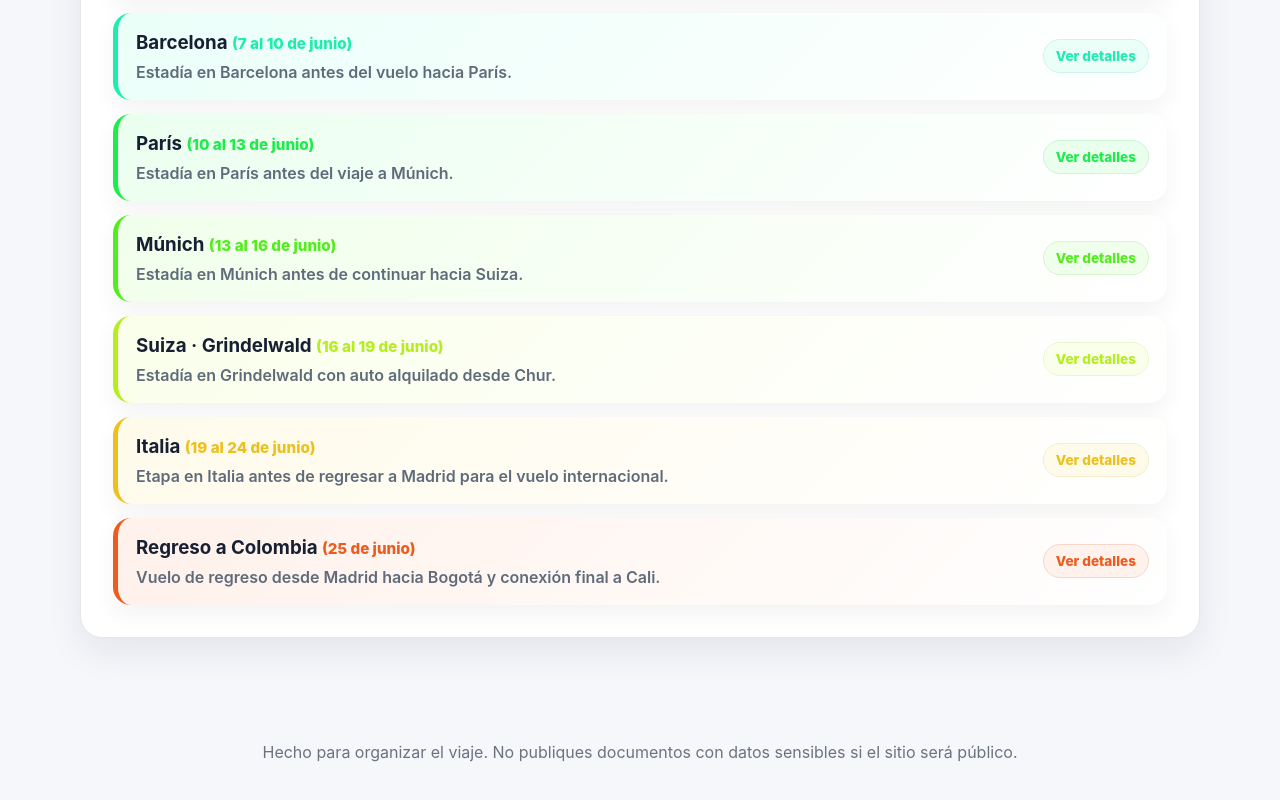
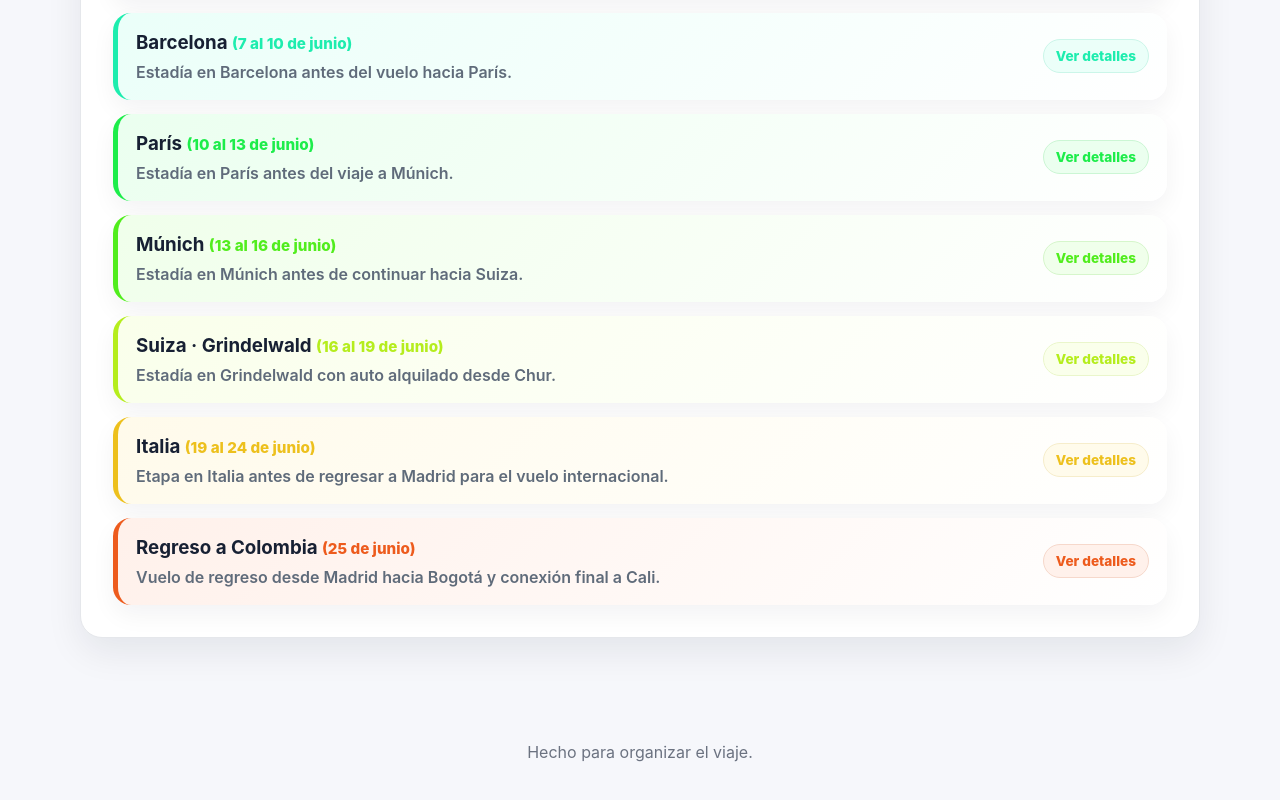
Before and after one commit to rokey789456-droid/EuroTrip, a plain HTML site: page index.html in a window 1280 px wide. Shown: the part 1149-1949 px from the top of the page. Drawn offline with Linux system fonts and the light colour scheme.

Commit message:
Update index.html

```diff
--- a/index.html
+++ b/index.html
@@ -98,7 +98,7 @@
   </main>
 
   <footer>
-    <p>Hecho para organizar el viaje. No publiques documentos con datos sensibles si el sitio será público.</p>
+    <p>Hecho para organizar el viaje. </p>
   </footer>
 
   <script src="app.js"></script>
```
